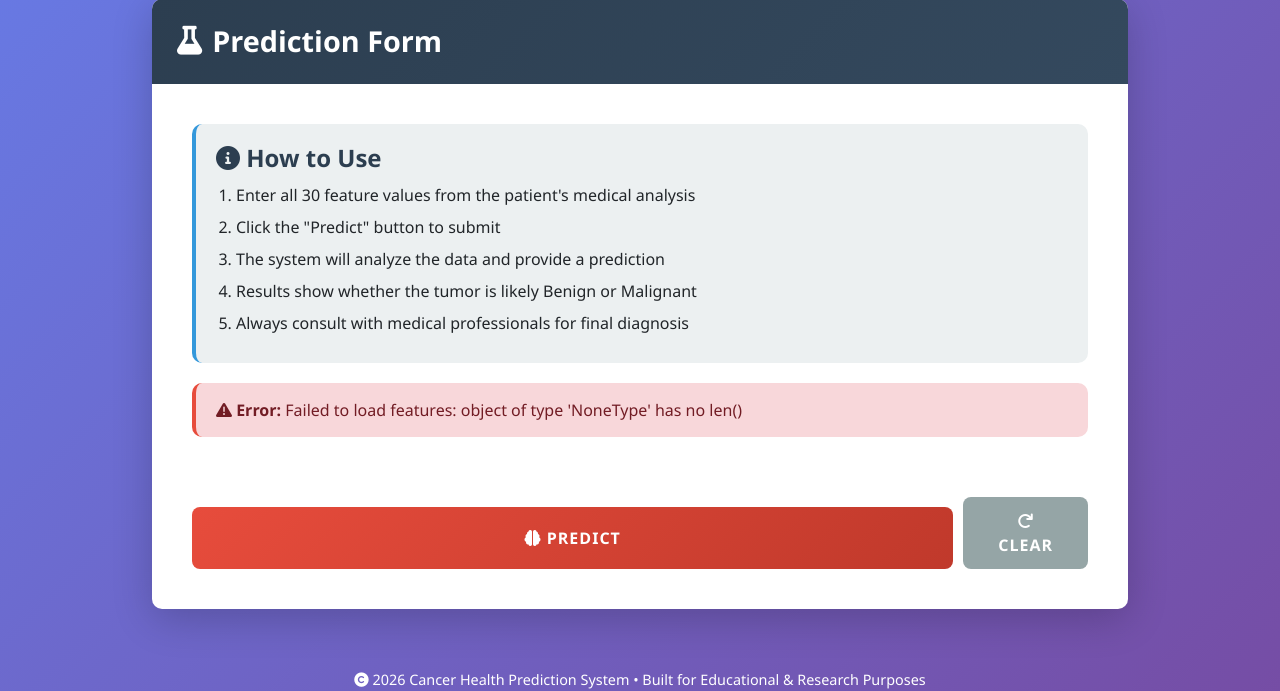
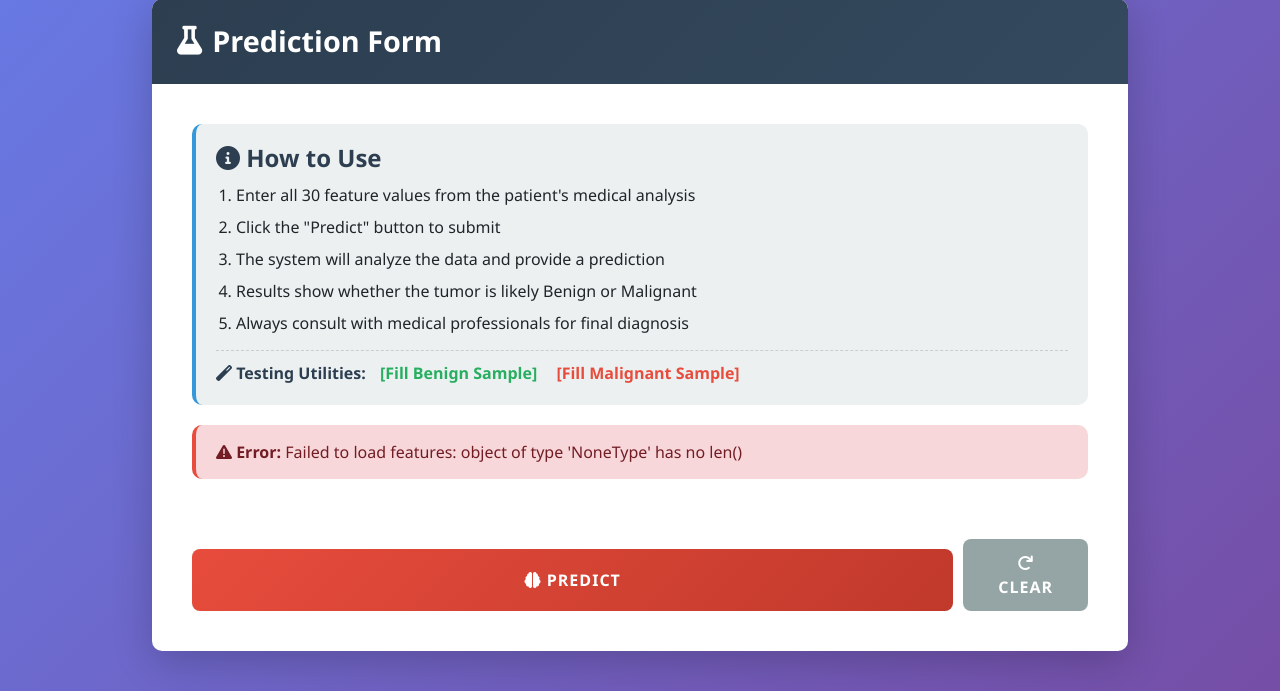
Before and after one commit to maitray-agrawal/Breast_cancer_prediction, a Flask app: page / in a window 1280 px wide. Shown: the part 243-934 px from the top of the page. Run offline with Flask 3, Linux system fonts and the light colour scheme.

Commit message:
Update project

```diff
--- a/templates/index.html
+++ b/templates/index.html
@@ -1,19 +1,15 @@
 <!DOCTYPE html>
 <html lang="en">
 <head>
-    <!-- Meta Information -->
     <meta charset="UTF-8">
     <meta name="viewport" content="width=device-width, initial-scale=1.0">
     <meta name="description" content="Cancer Health Prediction System using Machine Learning">
     <title>Cancer Health Prediction System</title>
 
-    <!-- Bootstrap CSS for responsive design -->
     <link href="https://cdn.jsdelivr.net/npm/bootstrap@5.3.0/dist/css/bootstrap.min.css" rel="stylesheet">
 
-    <!-- Font Awesome for icons -->
     <link rel="stylesheet" href="https://cdnjs.cloudflare.com/ajax/libs/font-awesome/6.0.0/css/all.min.css">
 
-    <!-- Custom CSS Styles -->
     <style>
         /* Root variables for consistent theming */
         :root {
@@ -391,7 +387,6 @@
     </style>
 </head>
 <body>
-    <!-- Header Section -->
     <div class="header">
         <h1><i class="fas fa-heartbeat"></i> Cancer Health Prediction</h1>
         <p>Intelligent Tumor Classification System</p>
@@ -400,18 +395,13 @@
         </p>
     </div>
 
-    <!-- Main Container -->
     <div class="container">
-        <!-- Main Card -->
         <div class="card">
-            <!-- Card Header -->
             <div class="card-header">
                 <h2><i class="fas fa-flask"></i> Prediction Form</h2>
             </div>
 
-            <!-- Card Body -->
             <div class="card-body">
-                <!-- Instructions -->
                 <div class="instructions">
                     <h4><i class="fas fa-info-circle"></i> How to Use</h4>
                     <ol>
@@ -421,22 +411,26 @@
                         <li>Results show whether the tumor is likely Benign or Malignant</li>
                         <li>Always consult with medical professionals for final diagnosis</li>
                     </ol>
+                    <div style="margin-top: 15px; padding-top: 10px; border-top: 1px dashed #ccc; font-weight: 600;">
+                        <span style="color: var(--primary-color); margin-right: 10px;"><i class="fas fa-magic"></i> Testing Utilities:</span>
+                        <a href="#" onclick="fillSampleData(event, 'benign')" style="color: var(--success-color); text-decoration: none; margin-right: 15px;">
+                            [Fill Benign Sample]
+                        </a>
+                        <a href="#" onclick="fillSampleData(event, 'malignant')" style="color: var(--accent-color); text-decoration: none;">
+                            [Fill Malignant Sample]
+                        </a>
+                    </div>
                 </div>
 
-                <!-- Error Messages -->
                 <div id="errorMessage" class="alert alert-danger" style="display: none;">
                     <strong><i class="fas fa-exclamation-triangle"></i> Error:</strong>
                     <span id="errorText"></span>
                 </div>
 
-                <!-- Prediction Form -->
                 <form id="predictionForm" onsubmit="submitForm(event)">
-                    <!-- Features Grid -->
                     <div class="features-grid" id="featuresContainer">
-                        <!-- Features will be dynamically populated by JavaScript -->
                     </div>
 
-                    <!-- Submit Buttons -->
                     <div style="display: flex; gap: 10px; margin-top: 30px;">
                         <button type="submit" class="btn btn-predict" id="predictBtn">
                             <i class="fas fa-brain"></i> Predict
@@ -447,7 +441,6 @@
                     </div>
                 </form>
 
-                <!-- Loading Spinner -->
                 <div class="spinner" id="loadingSpinner">
                     <div class="spinner-border" role="status">
                         <span class="visually-hidden">Loading...</span>
@@ -457,15 +450,12 @@
                     </p>
                 </div>
 
-                <!-- Results Section -->
                 <div class="results-section" id="resultsSection">
-                    <!-- Results will be displayed here dynamically -->
                 </div>
             </div>
         </div>
     </div>
 
-    <!-- Footer -->
     <div class="footer">
         <p>
             <i class="fas fa-copyright"></i> 2026 Cancer Health Prediction System •
@@ -477,10 +467,8 @@
         </p>
     </div>
 
-    <!-- Bootstrap JS -->
     <script src="https://cdn.jsdelivr.net/npm/bootstrap@5.3.0/dist/js/bootstrap.bundle.min.js"></script>
 
-    <!-- Custom JavaScript -->
     <script>
         /**
          * Initialize the form by loading feature names from the server
@@ -626,6 +614,58 @@
         }
 
         /**
+         * Automatically fill all 30 inputs with sample datasets for quick testing
+         * Enhanced with dynamic +/- 5% jitter variance simulation loop logic
+         */
+        function fillSampleData(event, type) {
+            if (event) event.preventDefault(); // Stop page jumping
+
+            const benignSample = [
+                13.54, 14.36, 87.46, 566.3, 0.09779,
+                0.08129, 0.06664, 0.04781, 0.1885, 0.05766,
+                0.2699, 0.7886, 2.058, 23.56, 0.008462,
+                0.0146, 0.02387, 0.01315, 0.0198, 0.0023,
+                15.11, 19.26, 99.7, 711.2, 0.144,
+                0.1773, 0.239, 0.1288, 0.2977, 0.07259
+            ];
+
+            const malignantSample = [
+                17.99, 10.38, 122.8, 1001, 0.1184,
+                0.2776, 0.3001, 0.1471, 0.2419, 0.07871,
+                1.095, 0.9053, 8.589, 153.4, 0.006399,
+                0.04904, 0.05373, 0.01587, 0.03003, 0.006193,
+                25.38, 17.33, 184.6, 2019, 0.1622,
+                0.6656, 0.7119, 0.2654, 0.4601, 0.1189
+            ];
+
+            // Choose dataset variant based on click selection
+            const baseSample = (type === 'malignant') ? malignantSample : benignSample;
+
+            // Sequentially loop and assign values with a slight dynamic fluctuation
+            baseSample.forEach((baseVal, index) => {
+                const inputElement = document.getElementById(`feature${index}`);
+                if (inputElement) {
+                    // Generates a random multiplier variant between 0.95 and 1.05 (+/- 5% variance)
+                    const randomJitter = 0.95 + (Math.random() * 0.10);
+                    let alteredValue = baseVal * randomJitter;
+
+                    // Maintain proportional float rendering lengths based on input numeric scales
+                    if (baseVal < 1) {
+                        alteredValue = parseFloat(alteredValue.toFixed(5));
+                    } else {
+                        alteredValue = parseFloat(alteredValue.toFixed(2));
+                    }
+
+                    inputElement.value = alteredValue;
+                }
+            });
+
+            // Clean interface slate
+            hideError();
+            document.getElementById('resultsSection').classList.remove('show');
+        }
+
+        /**
          * Submit the prediction form
          * @param {Event} event - Form submit event
          */
```
Also changed, not shown: class_distribution.png, correlation_heatmap.png.
